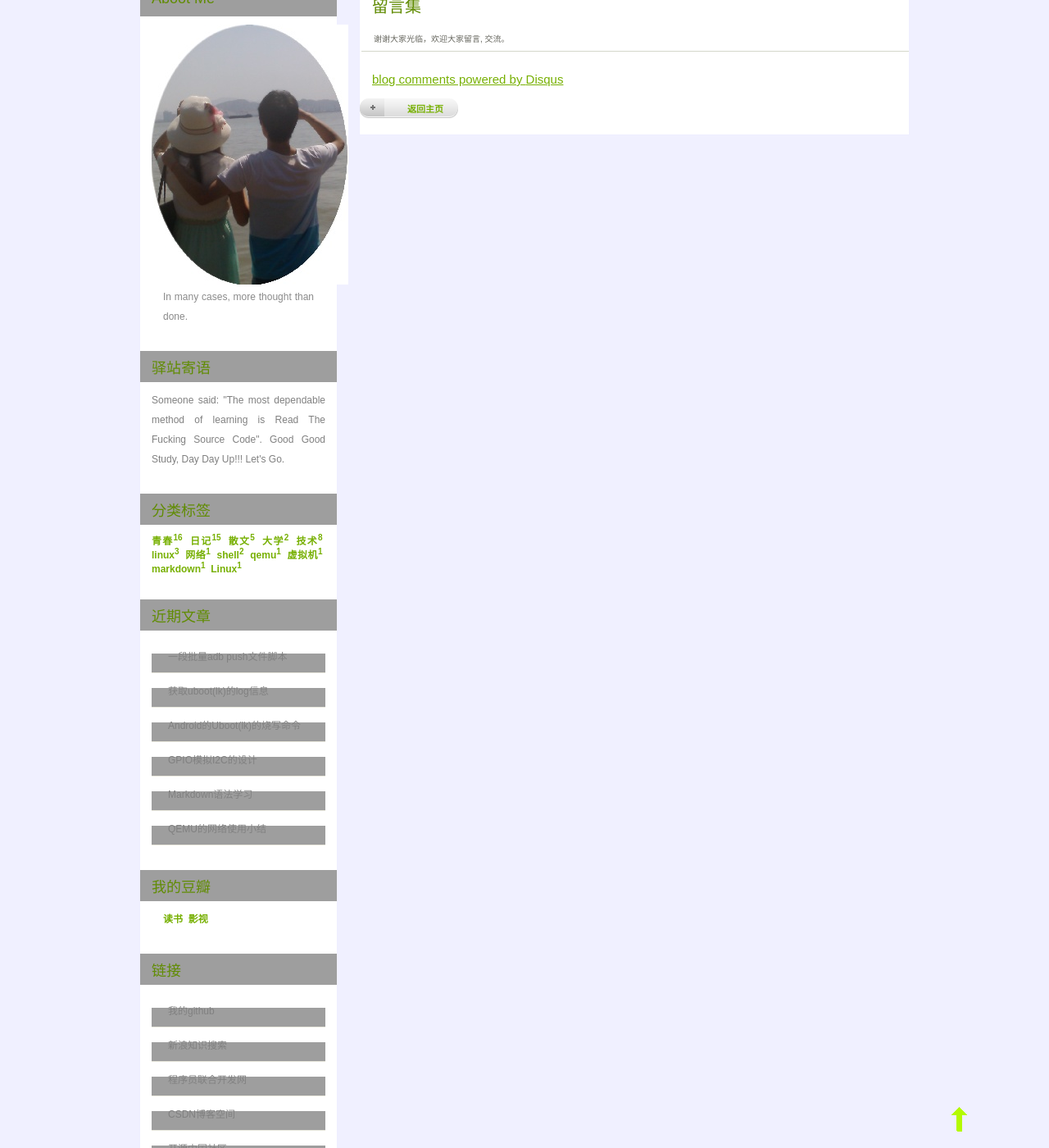
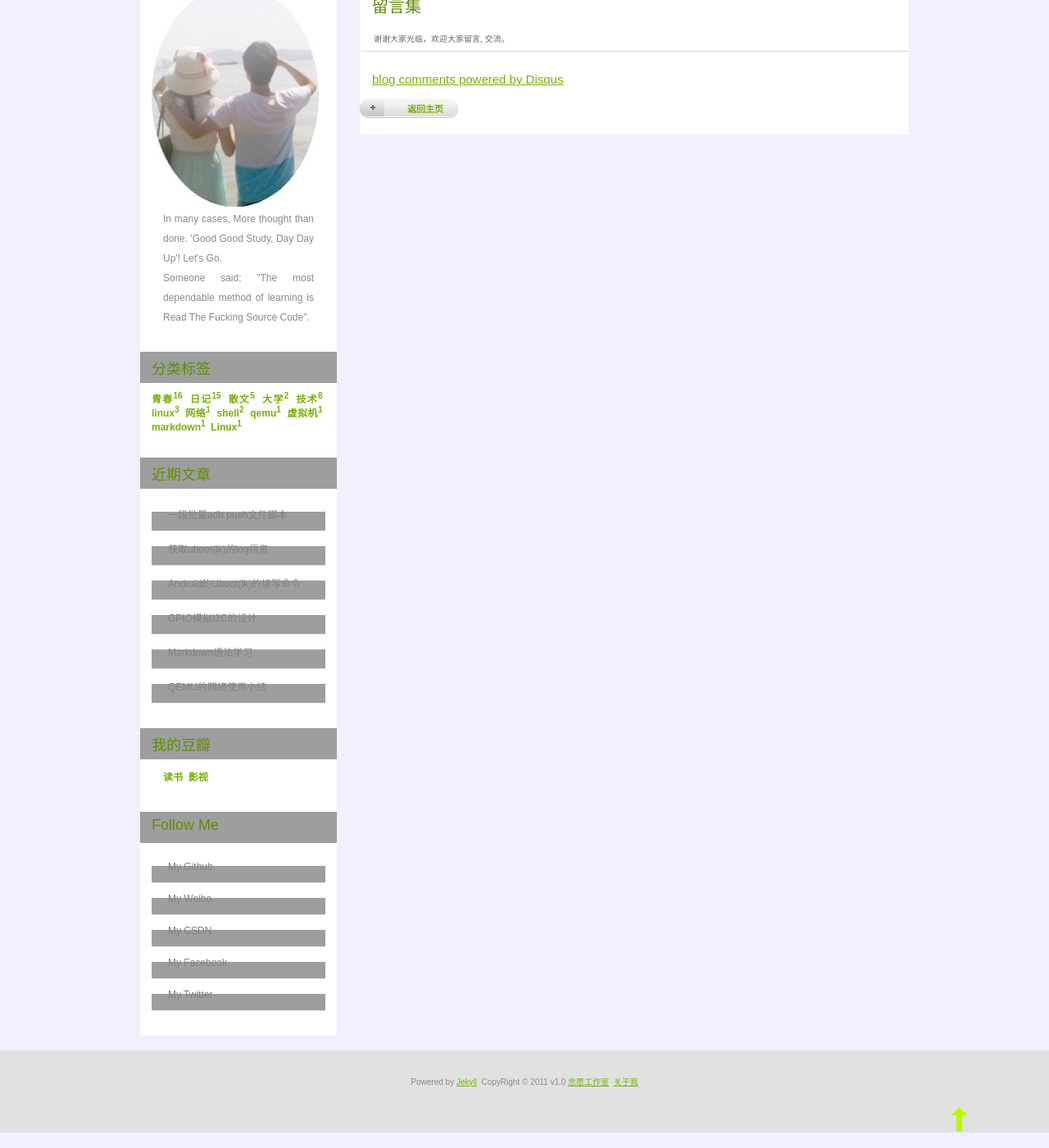
Before and after one commit to cailiwei/yuan, a Jekyll site: the page built from feedback/index.html, in a window 1280 px wide and 1400 px high, scrolled down 240 px. Shown: the whole window at 82% size. Built offline with Jekyll 4.4.1, drawn with Linux system fonts in a browser that asks for light colours; a script that is not in the unit is left out; comment, search, counter and statistics services are not loaded; some of the changed text lies outside the part shown.

Commit message:
Change the avator

```diff
--- a/_includes/about-me.html
+++ b/_includes/about-me.html
@@ -1,7 +1,10 @@
 <li id="aboot-me">
-<h2>Aboot me</h2>
 <ul class="block">
-	<img src="{{site.baseurl}}/images/avatar.jpg"  alt="It's me" />
-	<p>In many cases, more thought than done.</p>
+	<img src="{{site.baseurl}}/images/avatar.jpg" alt="It's me" />
+	<p>
+	In many cases, More thought than done. 'Good Good Study, Day Day Up'! Let's Go.<br />
+	Someone said: "The most dependable method of learning is Read The Fucking Source Code".<br />
+	</p>
+	<script type="text/javascript" src="http://jf.revolvermaps.com/2/1.js?i=5qc6a3g94s5&amp;s=190&amp;m=5&amp;v=false&amp;r=false&amp;b=ffffff&amp;n=false&amp;c=ff0000" async="async"></script>
 </ul>
 </li>
--- a/_includes/desire.html
+++ b/_includes/desire.html
@@ -1,7 +1,8 @@
+<!-- not used -->
 <li>
 <h2>驿站寄语</h2>
 	<p id="desire">
+	Good Good Study, Day Day Up!!! Let's Go.
 	Someone said: "The most dependable method of learning is Read The Fucking Source Code".
-	Good Good Study, Day Day Up!!! Let's Go.
 	</p>
 </li>
--- a/_includes/see-also.html
+++ b/_includes/see-also.html
@@ -1,13 +1,10 @@
 <li>
-<h2>链接</h2>
+<h2>Follow me</h2>
 <ul>
-	<li><a rel="me" href="http://github.com/cailiwei/" target="_blank">我的github</a></li>
-	<li><a href="http://iask.sina.com.cn/">新浪知识搜索</a></li>
-	<li><a href="http://www.pudn.com/">程序员联合开发网</a></li>
-	<li><a href="http://blog.csdn.net/cailiwei712">CSDN博客空间</a></li>
-	<li><a href="http://www.oschina.net/">开源中国社区</a></li>
-	<li><a href="http://linux.ubuntu.org.cn/">Linux网址大全</a></li>
-	<li><a href="http://forum.ubuntu.org.cn/index.php">Linux中文论坛</a></li>
-
+	<li><a rel="me" href="http://github.com/cailiwei/" target="_blank">My Github</a></li>
+	<li><a href="http://weibo.com/cailiwei712">My Weibo</a></li>
+	<li><a href="http://blog.csdn.net/cailiwei712">My CSDN</a></li>
+	<li><a href="https://www.facebook.com/levy.cai">My Facebook</a></li>
+	<li><a href="https://twitter.com/cailiwei516">My Twitter</a></li>
 </ul>
 </li>
--- a/_layouts/default.html
+++ b/_layouts/default.html
@@ -71,8 +71,6 @@
 			<div id="sidebar">
 				{% include about-me.html %}
 
-				{% include desire.html %}
-
 				{% include tag-sidebar.html %}
 
 				{% include recent.html %}
--- a/feedback/index.html
+++ b/feedback/index.html
@@ -6,8 +6,6 @@ title: 留言集
 
 <div class="content">
 	<div class="post">
-		<script type="text/javascript" src="http://jf.revolvermaps.com/2/1.js?i=523x2o3vm1x&amp;s=350&amp;m=0&amp;v=false&amp;r=false&amp;b=9d8b63&amp;n=false&amp;c=007eff" async="async"></script>
-
 		<h2 class="title">{{ page.title }}</h2>
 		<ul class="meta">
 			谢谢大家光临，欢迎大家留言, 交流。
```
Also changed, not shown: images/avatar.jpg.
